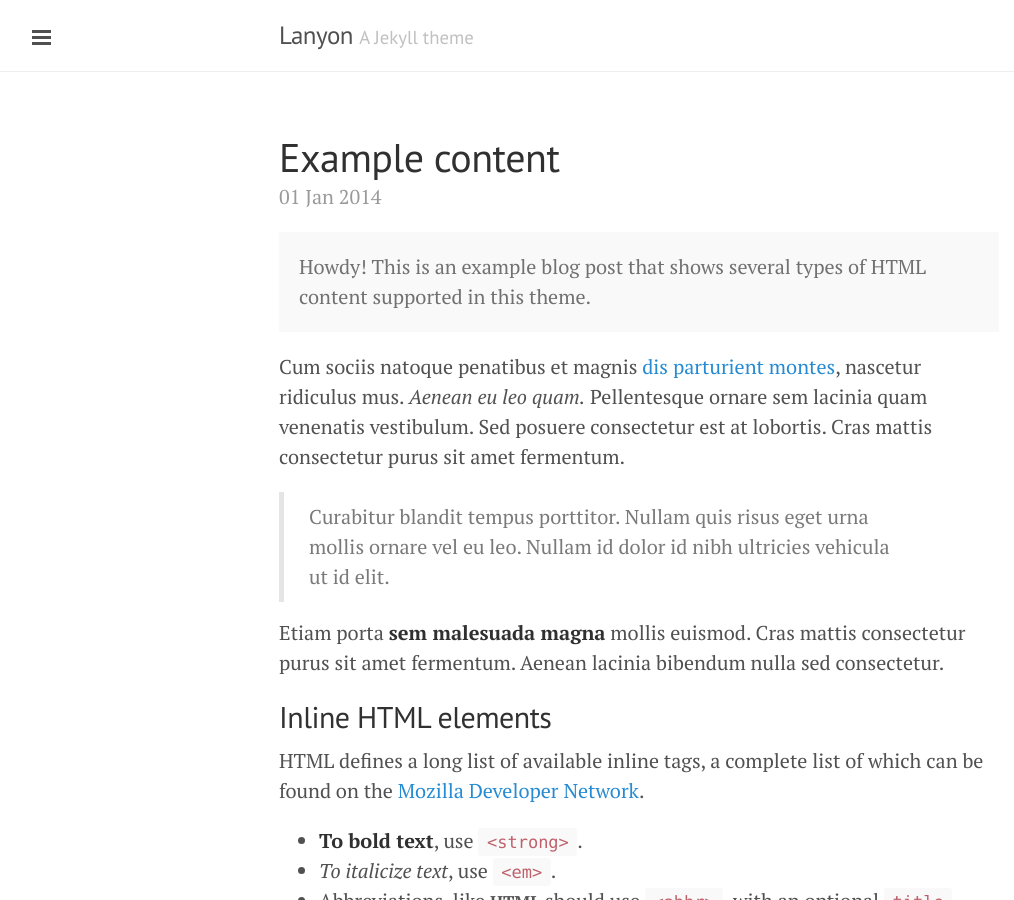
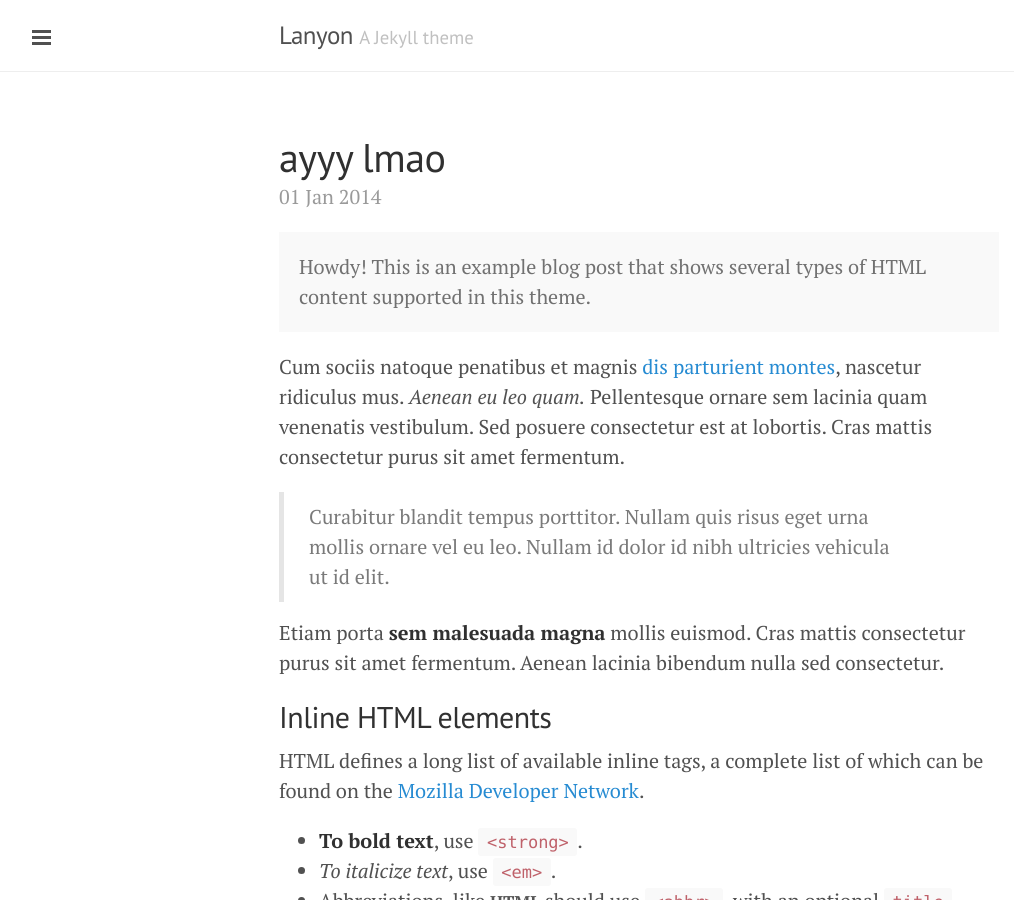
Before and after one commit to mmelchio/mmelchio.github.io, a Jekyll site: the page built from _posts/2014-01-01-example-content.md, in a window 1280 px wide and 900 px high. Shown: the whole window, without its empty margins (1-1015 px from the left). Built offline with Jekyll 4.4.1, drawn with Linux system fonts in a browser that asks for light colours; Markdown is read by kramdown in place of the engine named in the settings.

Commit message:
Update 2014-01-01-example-content.md
Test

```diff
--- a/_posts/2014-01-01-example-content.md
+++ b/_posts/2014-01-01-example-content.md
@@ -1,6 +1,6 @@
 ---
 layout: post
-title: Example content
+title: ayyy lmao
 ---
 
 
```
